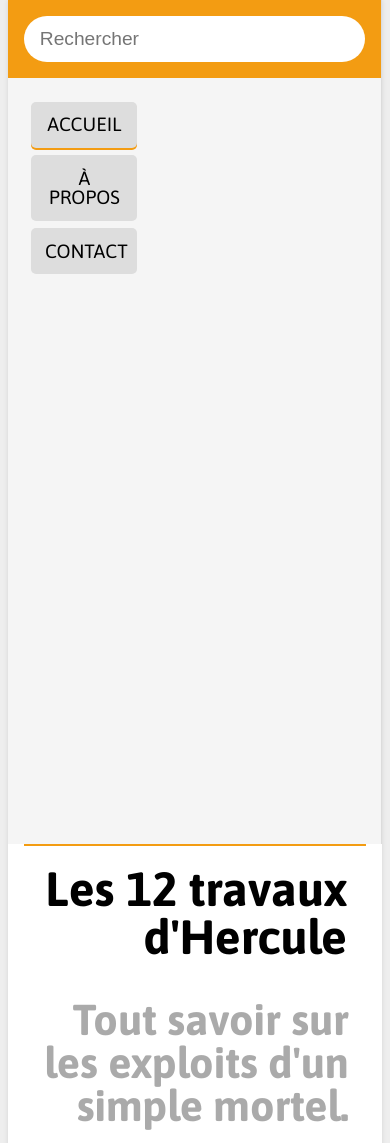
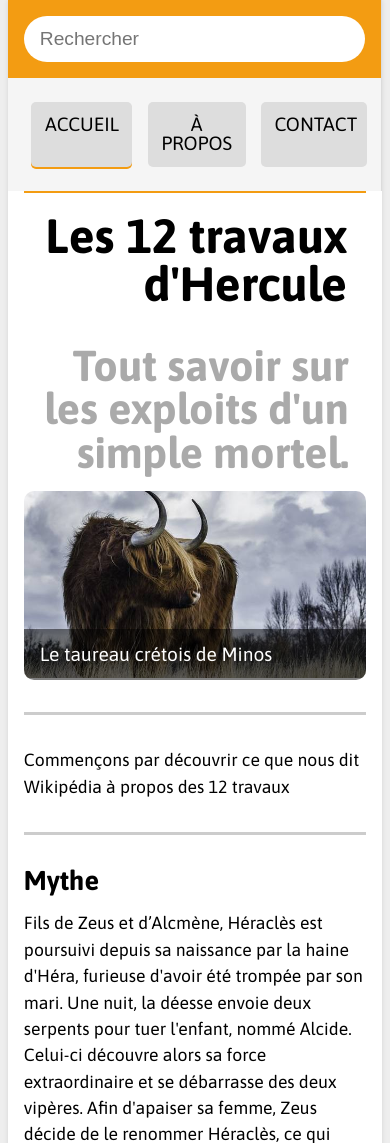
Before and after one commit to Limsa00/Travaux-Hercule, a PHP site: page /html/index.html in a window 390 px wide. Shown: the top 1143 px of the page. Run offline with PHP 8.4, Linux system fonts and the light colour scheme.

Commit message:
correction in responsive display

```diff
--- a/css/styles.css
+++ b/css/styles.css
@@ -270,6 +270,9 @@ body {
         width:auto;
         float:none;
         margin-left:0;
+
+        /* étape 12 : le header devient trop grand */
+        height: auto;
     }
 
     .container {
@@ -291,6 +294,8 @@ body {
 
     .nav-links {
         margin-top:0;
+        /* étape 12 : on affiche les liens sur la même ligne */
+        display: flex;
     }
 
     .nav-item {
```
